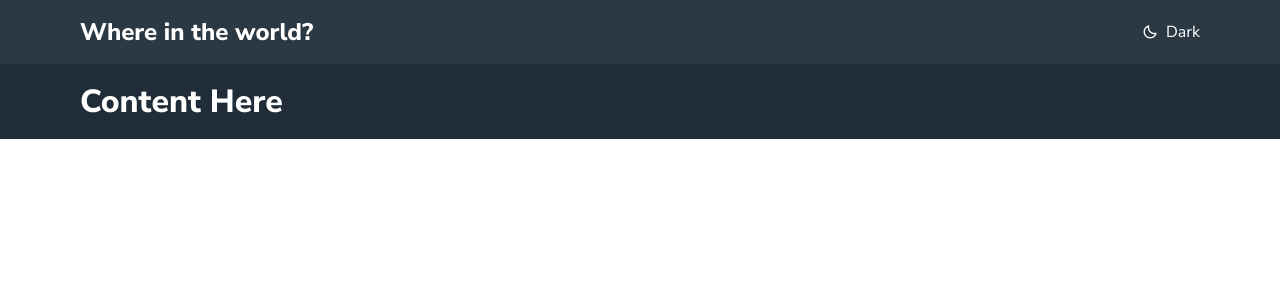
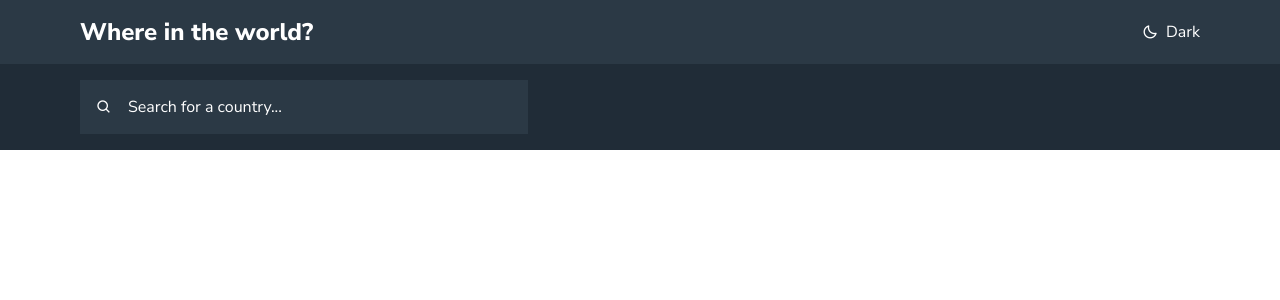
Before and after one commit to Vasant-Mestry-11/countries-api-app, a React (Create React App) app: page / in a window 1280 px wide. Shown: the top 300 px of the page. Built offline with nearby package versions, Linux system fonts and the light colour scheme.

Commit message:
:package: axios installed, :art: Input component added

```diff
--- a/package.json
+++ b/package.json
@@ -6,6 +6,7 @@
     "@testing-library/jest-dom": "^5.17.0",
     "@testing-library/react": "^13.4.0",
     "@testing-library/user-event": "^13.5.0",
+    "axios": "^1.5.1",
     "react": "^18.2.0",
     "react-dom": "^18.2.0",
     "react-scripts": "5.0.1",
--- a/src/App.css
+++ b/src/App.css
@@ -23,7 +23,8 @@
   box-sizing: border-box;
 }
 
-html, body{
+html,
+body {
   height: 100%;
   margin: 0px;
 }
@@ -58,6 +59,36 @@ h6 {
   overflow-wrap: break-word;
 }
 
+input,
+button {
+  outline: none;
+  border: none;
+}
+
+::placeholder{
+  color: var(--text);
+}
+
 .container {
   /* padding: 0 5rem; */
 }
+
+.input-wrapper {
+  display: inline-flex;
+  align-items: center;
+  gap: 1rem;
+  background-color: var(--light-background);
+  padding: 1rem;
+  width: 40%;
+}
+
+.search-icon {
+  font-size: 3rem;
+  color: var(--text);
+}
+
+.input {
+  background-color: var(--light-background);
+  color: var(--text);
+  width: 100%;
+}
--- a/src/App.js
+++ b/src/App.js
@@ -1,13 +1,33 @@
+import { useState } from "react";
 import "./App.css";
 import Main from "./components/Main/Main";
 import Navbar from "./components/Navbar/Navbar";
+import { SEARCH_PLACEHOLDER } from "./constants/global";
 
 function App() {
+  const [input, setInput] = useState();
+
+  const handleInputChange = (event) => {
+    setInput(event.target.value);
+  };
+
   return (
     <div>
       <Navbar />
       <Main>
-        <h1>Content Here</h1>
+        <div className="main-content-wrapper">
+          <div className="inputs">
+            <div className="input-wrapper">
+              <i className="bx bx-search searcgh-icon"></i>
+              <input
+                className="input"
+                value={input}
+                onChange={handleInputChange}
+                placeholder={SEARCH_PLACEHOLDER}
+              />
+            </div>
+          </div>
+        </div>
       </Main>
     </div>
   );
--- a/src/components/Navbar/Navbar.js
+++ b/src/components/Navbar/Navbar.js
@@ -5,19 +5,19 @@ import {
   WHERE_IN_THE_WORLD,
 } from "../../constants/global";
 import "./Navbar.css";
-import '../../App.css'
+import "../../App.css";
 
 const Navbar = () => {
   const [isDark, setIsDark] = useState(false);
 
   const themeContent = isDark ? (
     <>
-      <i class="bx bx-sun"></i>
+      <i className="bx bx-sun"></i>
       <p>{LIGHT_MODE}</p>
     </>
   ) : (
     <>
-      <i class="bx bx-moon"></i>
+      <i className="bx bx-moon"></i>
       <p>{DARK_MODE}</p>
     </>
   );
--- a/src/constants/global.js
+++ b/src/constants/global.js
@@ -2,3 +2,5 @@ export const WHERE_IN_THE_WORLD = "Where in the world?";
 
 export const DARK_MODE = "Dark";
 export const LIGHT_MODE = "Light";
+
+export const SEARCH_PLACEHOLDER = "Search for a country...";
```
Also changed, not shown: 1 other file (tests, documents, lock files or other folders).
